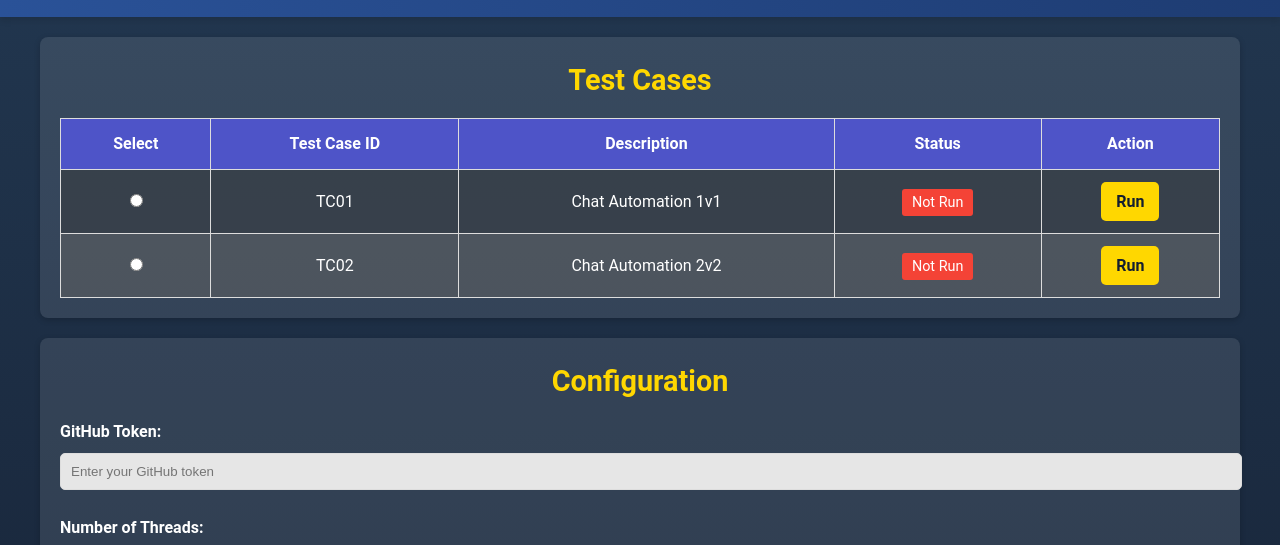
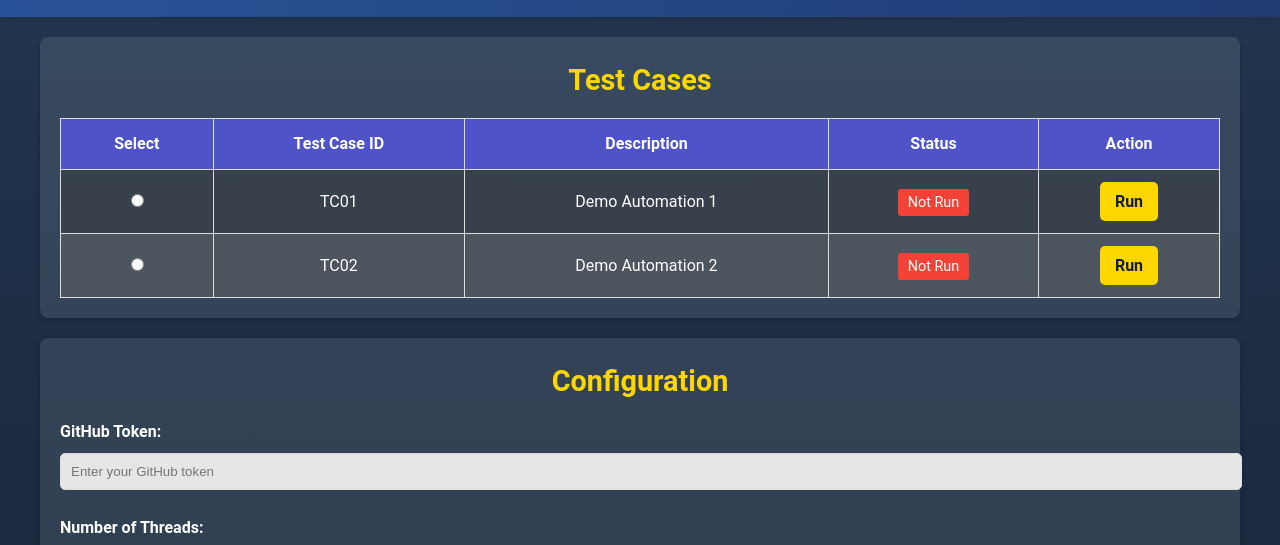
Before and after one commit to gouravAretedge/AretedgeAutomation, a plain HTML site: page index.html in a window 1280 px wide. Shown: the part 245-790 px from the top of the page. Drawn offline with nearby package versions, Linux system fonts and the light colour scheme; no server answers.

```diff
--- a/index.html
+++ b/index.html
@@ -37,14 +37,14 @@
                     <tr>
                         <td><input type="radio" name="test-case-select" value="TC01"></td>
                         <td>TC01</td>
-                        <td>Chat Automation 1v1</td>
+                        <td>Demo Automation 1</td>
                         <td><span class="status not-run">Not Run</span></td>
                         <td><button id="run-tc1" class="action-btn primary-btn">Run</button></td>
                     </tr>
                     <tr>
                         <td><input type="radio" name="test-case-select" value="TC02"></td>
                         <td>TC02</td>
-                        <td>Chat Automation 2v2</td>
+                        <td>Demo Automation 2</td>
                         <td><span class="status not-run">Not Run</span></td>
                         <td><button class="action-btn primary-btn">Run</button></td>
                     </tr>
```
